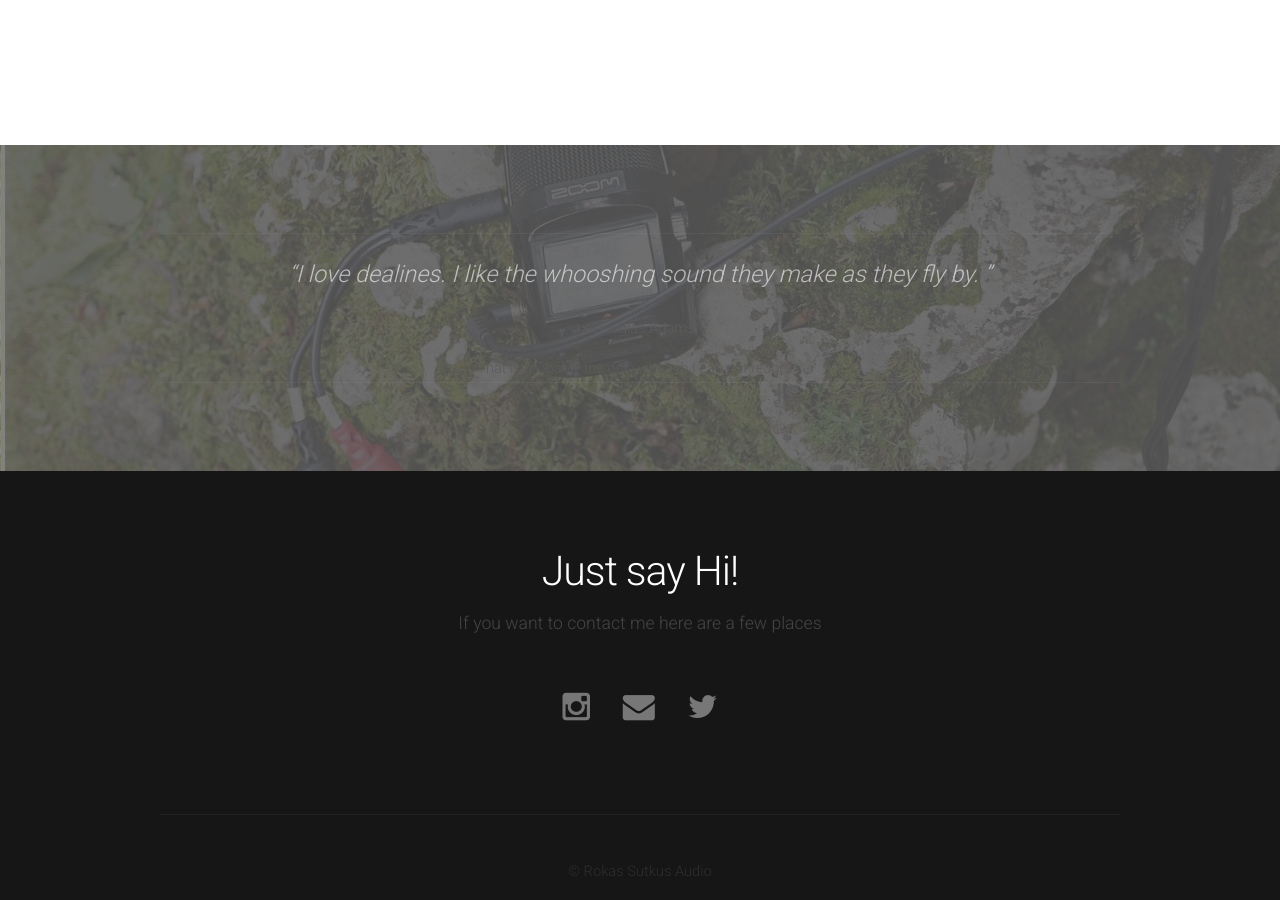
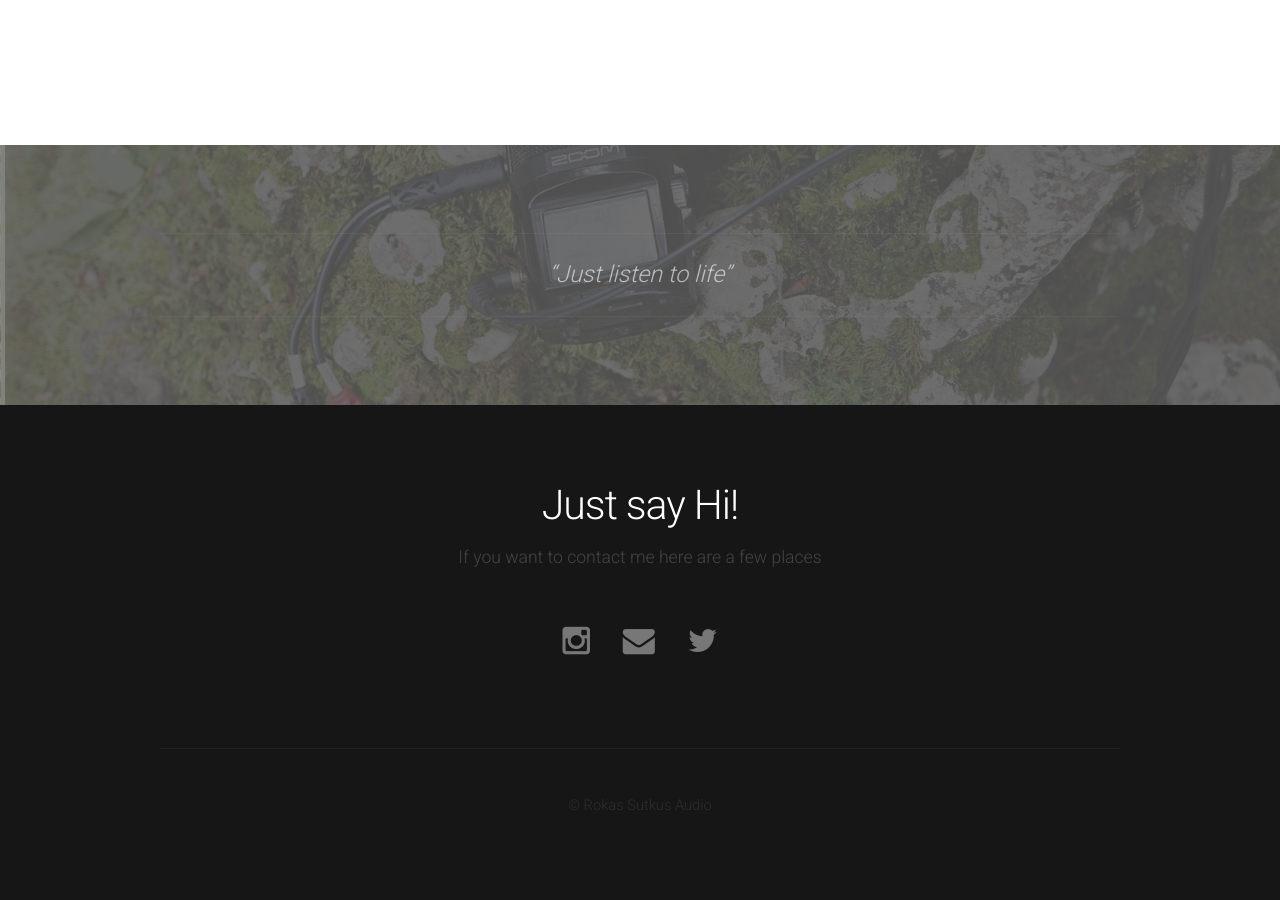
Before and after one commit to rokaso/rs_site, a Jekyll site: the page built from index.html, in a window 1280 px wide and 900 px high, scrolled down 1989 px. Built offline with Jekyll 4.4.1, drawn with Linux system fonts in a browser that asks for light colours; nearby versions of some CDN libraries; the list of posts is cut into pages by our own code; after the commit the page ends 2852 px from its top, so only the background shows below that.

Commit message:
Update default.html

```diff
--- a/_layouts/default.html
+++ b/_layouts/default.html
@@ -42,9 +42,7 @@ Released for free under the Creative Commons Attribution 3.0 license (templated.
 	<div id="tweet">
 		<div class="container">
 			<section>
-				<blockquote>&ldquo;I love dealines. I like the whooshing sound they make as they fly by. &rdquo;</blockquote>
-				<p> - Douglas Adams</p>
-				<p> That is probably the only whoosh I can not record...</p>
+				<blockquote>&ldquo;Just listen to life&rdquo;</blockquote>
 			</section>
 		</div>
 	</div>
```
